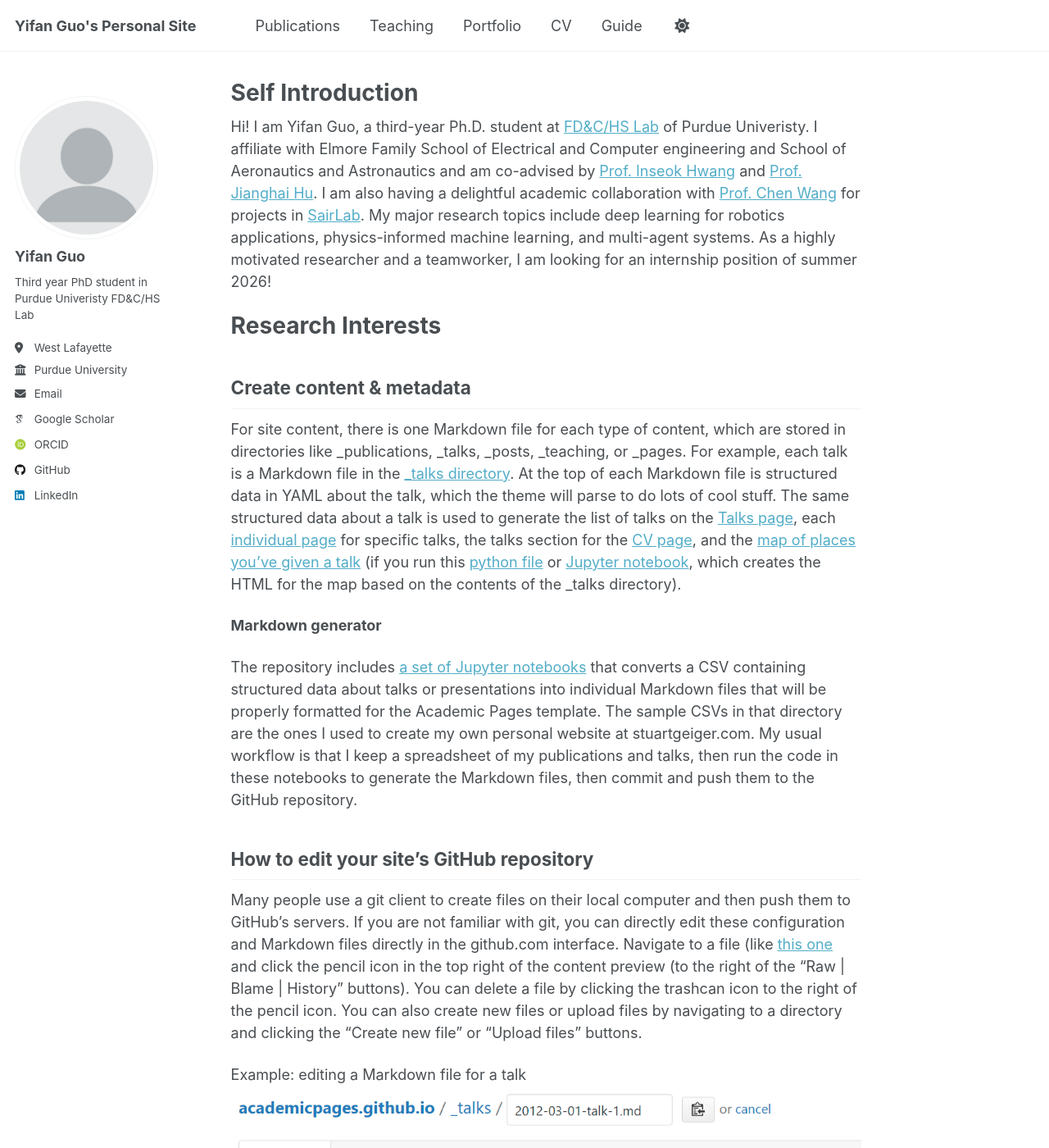
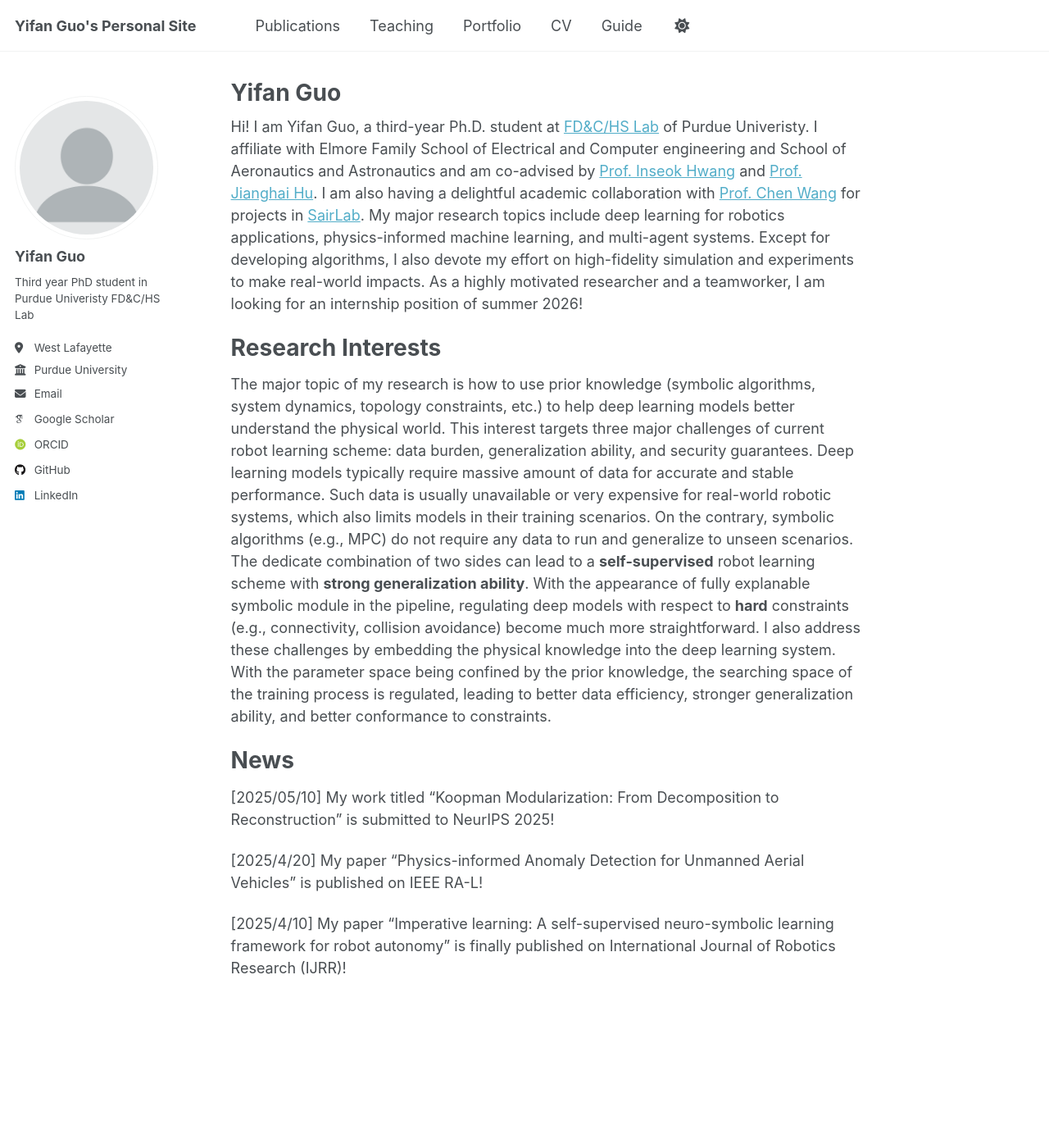
Before and after one commit to gyf23205/gyf23205.github.io, a Jekyll site: the page built from _pages/about.md, in a window 1280 px wide and 1400 px high. Shown: the whole window at 82% size. Built offline with Jekyll 4.4.1, drawn with Linux system fonts in a browser that asks for light colours; some web fonts are replaced; a script that is not in the unit is left out; some of the changed text lies outside the part shown.

Commit message:
Revise about page with new title and content
Updated personal introduction and research interests.

```diff
--- a/_pages/about.md
+++ b/_pages/about.md
@@ -1,33 +1,22 @@
 ---
 permalink: /
-title: "Self Introduction"
+title: "Yifan Guo"
 author_profile: true
 redirect_from:
   - /about/
   - /about.html
 ---
 
-Hi! I am Yifan Guo, a third-year Ph.D. student at [FD&C/HS Lab](https://sites.google.com/view/fdchsl/home) of Purdue Univeristy. I affiliate with Elmore Family School of Electrical and Computer engineering and School of Aeronautics and Astronautics and am co-advised by [Prof. Inseok Hwang](https://engineering.purdue.edu/~ihwang/) and [Prof. Jianghai Hu](https://engineering.purdue.edu/~jianghai/). I am also having a delightful academic collaboration with [Prof. Chen Wang](https://engineering.buffalo.edu/computer-science-engineering/people/faculty-directory/full-time.host.html/content/shared/engineering/computer-science-engineering/profiles/faculty/ladder/wang-chen.detail.html) for projects in [SairLab](https://sairlab.org/).  My major research topics include deep learning for robotics applications, physics-informed machine learning, and multi-agent systems. As a highly motivated researcher and a teamworker, I am looking for an internship position of summer 2026!
+Hi! I am Yifan Guo, a third-year Ph.D. student at [FD&C/HS Lab](https://sites.google.com/view/fdchsl/home) of Purdue Univeristy. I affiliate with Elmore Family School of Electrical and Computer engineering and School of Aeronautics and Astronautics and am co-advised by [Prof. Inseok Hwang](https://engineering.purdue.edu/~ihwang/) and [Prof. Jianghai Hu](https://engineering.purdue.edu/~jianghai/). I am also having a delightful academic collaboration with [Prof. Chen Wang](https://engineering.buffalo.edu/computer-science-engineering/people/faculty-directory/full-time.host.html/content/shared/engineering/computer-science-engineering/profiles/faculty/ladder/wang-chen.detail.html) for projects in [SairLab](https://sairlab.org/).  My major research topics include deep learning for robotics applications, physics-informed machine learning, and multi-agent systems. Except for developing algorithms, I also devote my effort on high-fidelity simulation and experiments to make real-world impacts. As a highly motivated researcher and a teamworker, I am looking for an internship position of summer 2026!
 
 Research Interests
 ======
+The major topic of my research is how to use prior knowledge (symbolic algorithms, system dynamics, topology constraints, etc.) to help deep learning models better understand the physical world. This interest targets three major challenges of current robot learning scheme: data burden, generalization ability, and security guarantees. Deep learning models typically require massive amount of data for accurate and stable performance. Such data is usually unavailable or very expensive for real-world robotic systems, which also limits models in their training scenarios. On the contrary, symbolic algorithms (e.g., MPC) do not require any data to run and generalize to unseen scenarios. The dedicate combination of two sides can lead to a **self-supervised** robot learning scheme with **strong generalization ability**. With the appearance of fully explanable symbolic module in the pipeline, regulating deep models with respect to **hard** constraints (e.g., connectivity, collision avoidance) become much more straightforward. I also address these challenges by embedding the physical knowledge into the deep learning system. With the parameter space being confined by the prior knowledge, the searching space of the training process is regulated, leading to better data efficiency, stronger generalization ability, and better conformance to constraints.
 
-Create content & metadata
-------
-For site content, there is one Markdown file for each type of content, which are stored in directories like _publications, _talks, _posts, _teaching, or _pages. For example, each talk is a Markdown file in the [_talks directory](https://github.com/academicpages/academicpages.github.io/tree/master/_talks). At the top of each Markdown file is structured data in YAML about the talk, which the theme will parse to do lots of cool stuff. The same structured data about a talk is used to generate the list of talks on the [Talks page](https://academicpages.github.io/talks), each [individual page](https://academicpages.github.io/talks/2012-03-01-talk-1) for specific talks, the talks section for the [CV page](https://academicpages.github.io/cv), and the [map of places you've given a talk](https://academicpages.github.io/talkmap.html) (if you run this [python file](https://github.com/academicpages/academicpages.github.io/blob/master/talkmap.py) or [Jupyter notebook](https://github.com/academicpages/academicpages.github.io/blob/master/talkmap.ipynb), which creates the HTML for the map based on the contents of the _talks directory).
+News
+======
+[2025/05/10] My work titled "Koopman Modularization: From Decomposition to Reconstruction" is submitted to NeurIPS 2025!
 
-**Markdown generator**
+[2025/4/20] My paper "Physics-informed Anomaly Detection for Unmanned Aerial Vehicles" is published on IEEE RA-L!
 
-The repository includes [a set of Jupyter notebooks](https://github.com/academicpages/academicpages.github.io/tree/master/markdown_generator
-) that converts a CSV containing structured data about talks or presentations into individual Markdown files that will be properly formatted for the Academic Pages template. The sample CSVs in that directory are the ones I used to create my own personal website at stuartgeiger.com. My usual workflow is that I keep a spreadsheet of my publications and talks, then run the code in these notebooks to generate the Markdown files, then commit and push them to the GitHub repository.
-
-How to edit your site's GitHub repository
-------
-Many people use a git client to create files on their local computer and then push them to GitHub's servers. If you are not familiar with git, you can directly edit these configuration and Markdown files directly in the github.com interface. Navigate to a file (like [this one](https://github.com/academicpages/academicpages.github.io/blob/master/_talks/2012-03-01-talk-1.md) and click the pencil icon in the top right of the content preview (to the right of the "Raw | Blame | History" buttons). You can delete a file by clicking the trashcan icon to the right of the pencil icon. You can also create new files or upload files by navigating to a directory and clicking the "Create new file" or "Upload files" buttons.
-
-Example: editing a Markdown file for a talk
-![Editing a Markdown file for a talk](/images/editing-talk.png)
-
-For more info
-------
-More info about configuring Academic Pages can be found in [the guide](https://academicpages.github.io/markdown/), the [growing wiki](https://github.com/academicpages/academicpages.github.io/wiki), and you can always [ask a question on GitHub](https://github.com/academicpages/academicpages.github.io/discussions). The [guides for the Minimal Mistakes theme](https://mmistakes.github.io/minimal-mistakes/docs/configuration/) (which this theme was forked from) might also be helpful.
+[2025/4/10] My paper "Imperative learning: A self-supervised neuro-symbolic learning framework for robot autonomy" is finally published on International Journal of Robotics Research (IJRR)!
```
